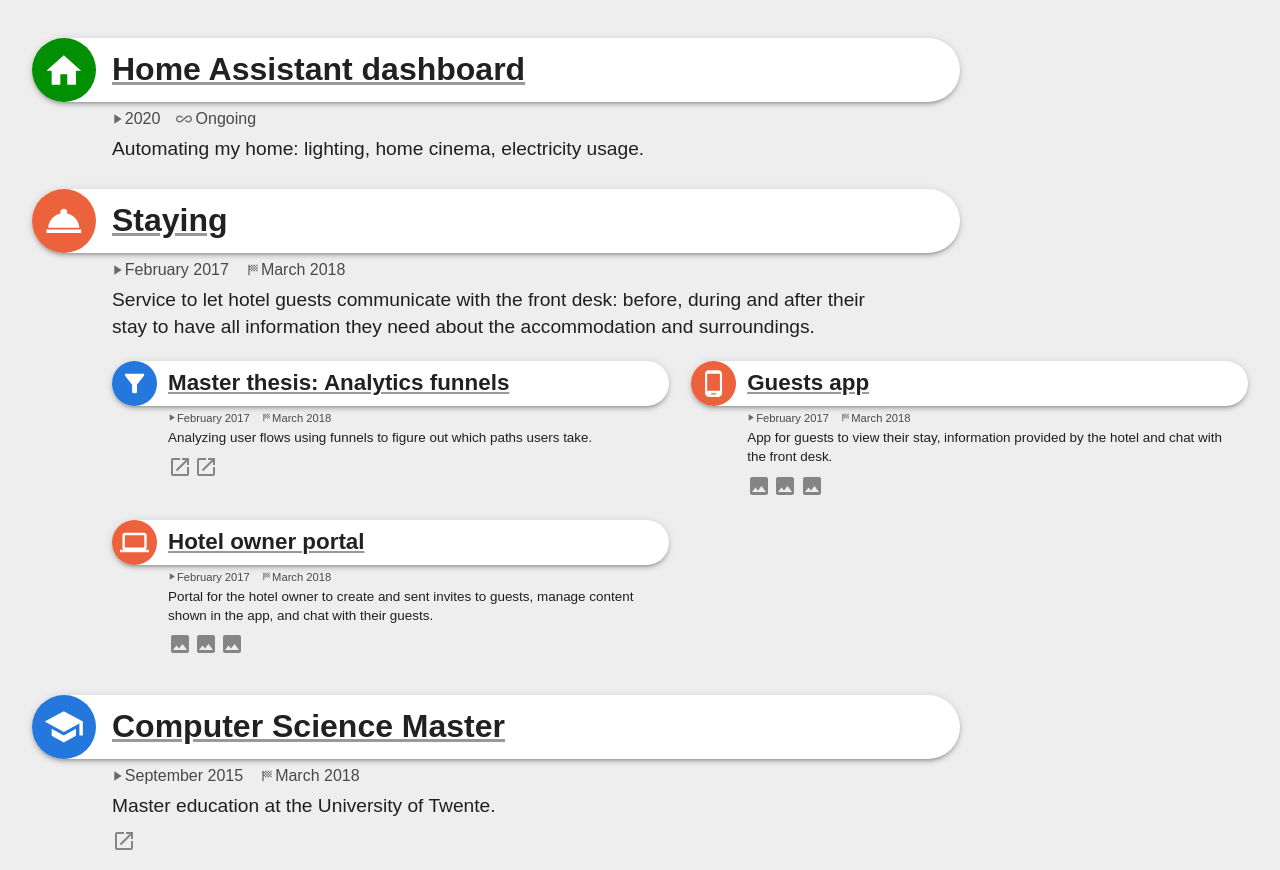
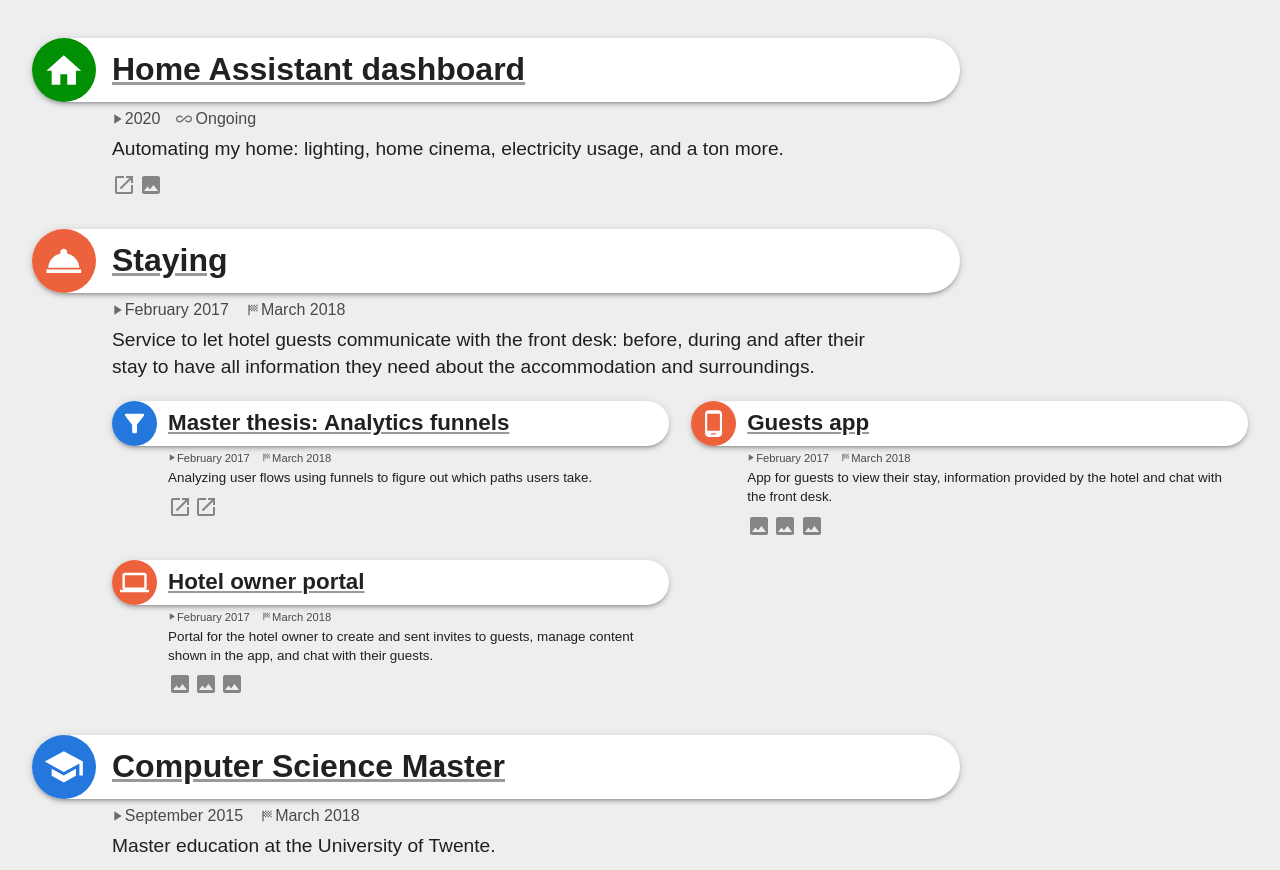
Before and after one commit to NLthijs48/NLthijs48.github.io, a React (Create React App) app: page / in a window 1280 px wide. Shown: the part 1140-2010 px from the top of the page. Built offline with nearby package versions, Linux system fonts and the light colour scheme.

Commit message:
home assistant: add screenshot, improve link

```diff
--- a/src/activities/homeAssistant/homeAssistant.ts
+++ b/src/activities/homeAssistant/homeAssistant.ts
@@ -1,15 +1,31 @@
 import {HobbyInformation} from '../ActivityInformation';
 import HomeIcon from '@mui/icons-material/Home';
 import ActivityType from '../ActivityType';
+import HighlightType from '../HighlightType';
+import home from './home.png';
 
 const homeAssistant: HobbyInformation = {
 	activityType: ActivityType.Hobby,
 	name: 'Home Assistant dashboard',
 	slug: 'homeAssistant',
-	oneliner: 'Automating my home: lighting, home cinema, electricity usage.',
+	oneliner: 'Automating my home: lighting, home cinema, electricity usage, and a ton more.',
 	from: '2020',
 	Icon: HomeIcon,
-	website: 'https://github.com/NLThijs48/home-assistant',
+	highlights: [
+		{
+			type: HighlightType.Link,
+			href: 'https://github.com/NLThijs48/home-assistant',
+			title: 'GitHub source code for my Home Assistant configuration',
+		},
+		{
+			type: HighlightType.Image,
+			image: home,
+			title: 'My Home Assistant home screen',
+			caption:
+				'Example of what my home screen looks like: it highlights all the things important at this time (example where everything is happening at once). Tracking washing machine cycles, home cinema automation, grocery delivery tracking, air quality, electricity usage, weather forecasting, plant care, robot vacuum.',
+			fullHeight: true,
+		},
+	],
 };
 
 export default homeAssistant;
```
Also changed, not shown: src/activities/homeAssistant/home.png (added).
